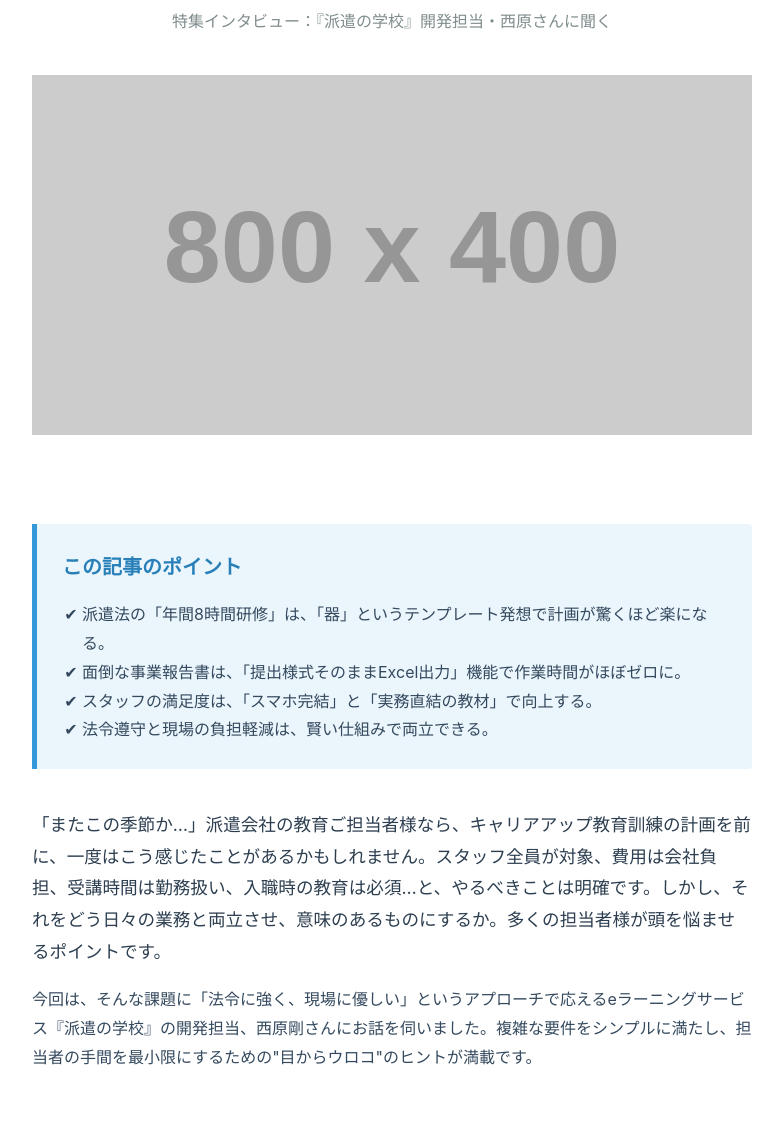
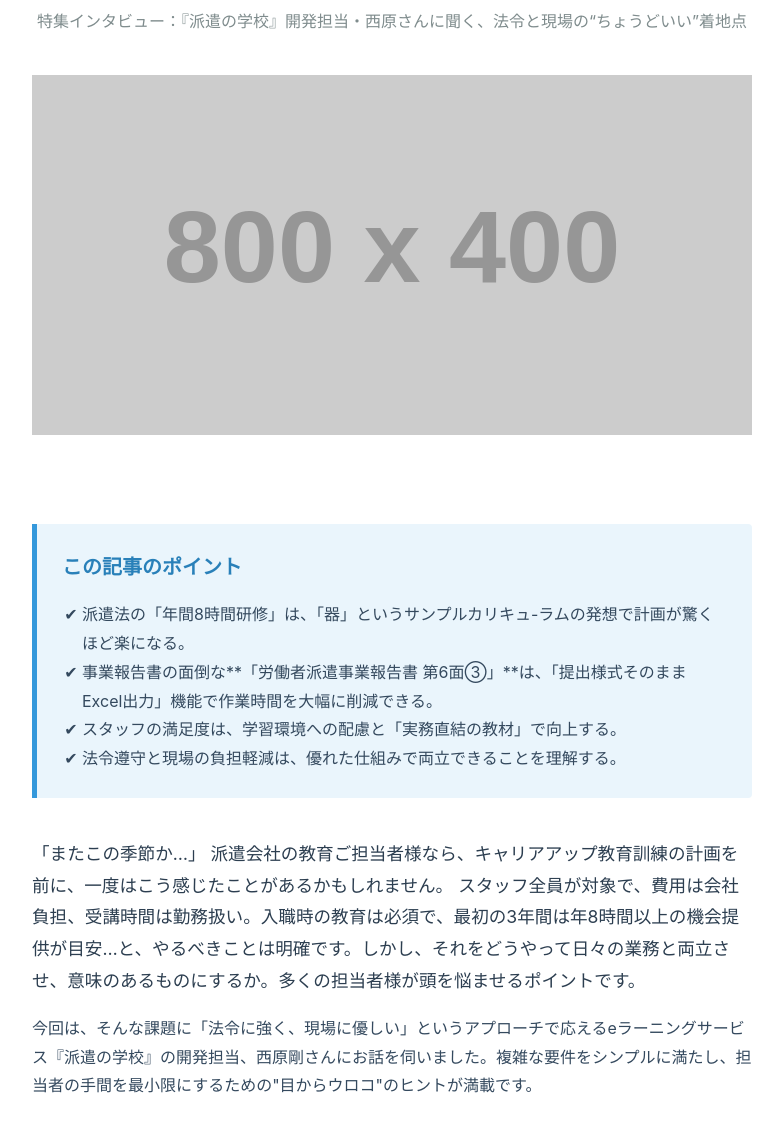
Before and after one commit to masakinakano-cpc/-, a plain HTML site: page index.html in a window 1280 px wide. Shown: the part 153-1281 px from the top of the page, without its empty margins (248-1031 px from the left). Drawn offline with Linux system fonts and the light colour scheme; placeholder pictures from the web are drawn by us.

Commit message:
Update index.html

```diff
--- a/index.html
+++ b/index.html
@@ -234,7 +234,7 @@
     <div class="container">
         <header>
             <h1>「またか…」から卒業。派遣会社の年間8時間研修、担当者の負担を9割減らす思考法</h1>
-            <p class="subtitle">特集インタビュー：『派遣の学校』開発担当・西原さんに聞く</p>
+            <p class="subtitle">特集インタビュー：『派遣の学校』開発担当・西原さんに聞く、法令と現場の“ちょうどいい”着地点</p>
         </header>
 
         <main>
@@ -245,14 +245,16 @@
                 <div class="summary-box">
                     <h4>この記事のポイント</h4>
                     <ul>
-                        <li>派遣法の「年間8時間研修」は、「器」というテンプレート発想で計画が驚くほど楽になる。</li>
-                        <li>面倒な事業報告書は、「提出様式そのままExcel出力」機能で作業時間がほぼゼロに。</li>
-                        <li>スタッフの満足度は、「スマホ完結」と「実務直結の教材」で向上する。</li>
-                        <li>法令遵守と現場の負担軽減は、賢い仕組みで両立できる。</li>
+                        <li>派遣法の「年間8時間研修」は、「器」というサンプルカリキュ-ラムの発想で計画が驚くほど楽になる。</li>
+                        <li>事業報告書の面倒な**「労働者派遣事業報告書 第6面③」**は、「提出様式そのままExcel出力」機能で作業時間を大幅に削減できる。</li>
+                        <li>スタッフの満足度は、学習環境への配慮と「実務直結の教材」で向上する。</li>
+                        <li>法令遵守と現場の負担軽減は、優れた仕組みで両立できることを理解する。</li>
                     </ul>
                 </div>
 
-                <p>「またこの季節か…」派遣会社の教育ご担当者様なら、キャリアアップ教育訓練の計画を前に、一度はこう感じたことがあるかもしれません。スタッフ全員が対象、費用は会社負担、受講時間は勤務扱い、入職時の教育は必須…と、やるべきことは明確です。しかし、それをどう日々の業務と両立させ、意味のあるものにするか。多くの担当者様が頭を悩ませるポイントです。</p>
+                <p>「またこの季節か…」 派遣会社の教育ご担当者様なら、キャリアアップ教育訓練の計画を前に、一度はこう感じたことがあるかもしれません。
+スタッフ全員が対象で、費用は会社負担、受講時間は勤務扱い。入職時の教育は必須で、最初の3年間は年8時間以上の機会提供が目安…と、やるべきことは明確です。しかし、それをどうやって日々の業務と両立させ、意味のあるものにするか。多くの担当者様が頭を悩ませるポイントです。
+</p>
                 <p>今回は、そんな課題に「法令に強く、現場に優しい」というアプローチで応えるeラーニングサービス『派遣の学校』の開発担当、西原剛さんにお話を伺いました。複雑な要件をシンプルに満たし、担当者の手間を最小限にするための"目からウロコ"のヒントが満載です。</p>
 
                 <h3>「年8時間の"器"を、最初から用意する」という発想</h3>
```
